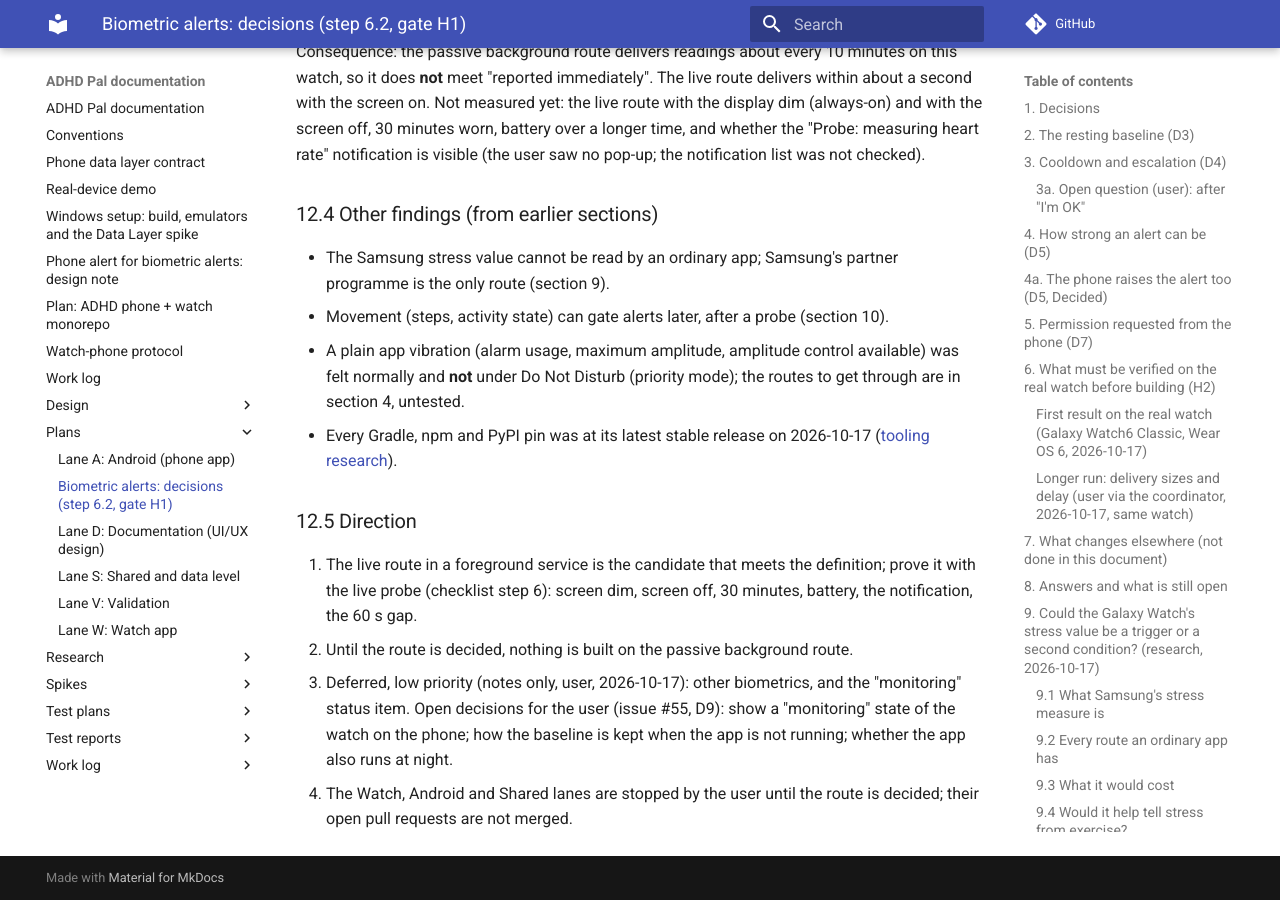
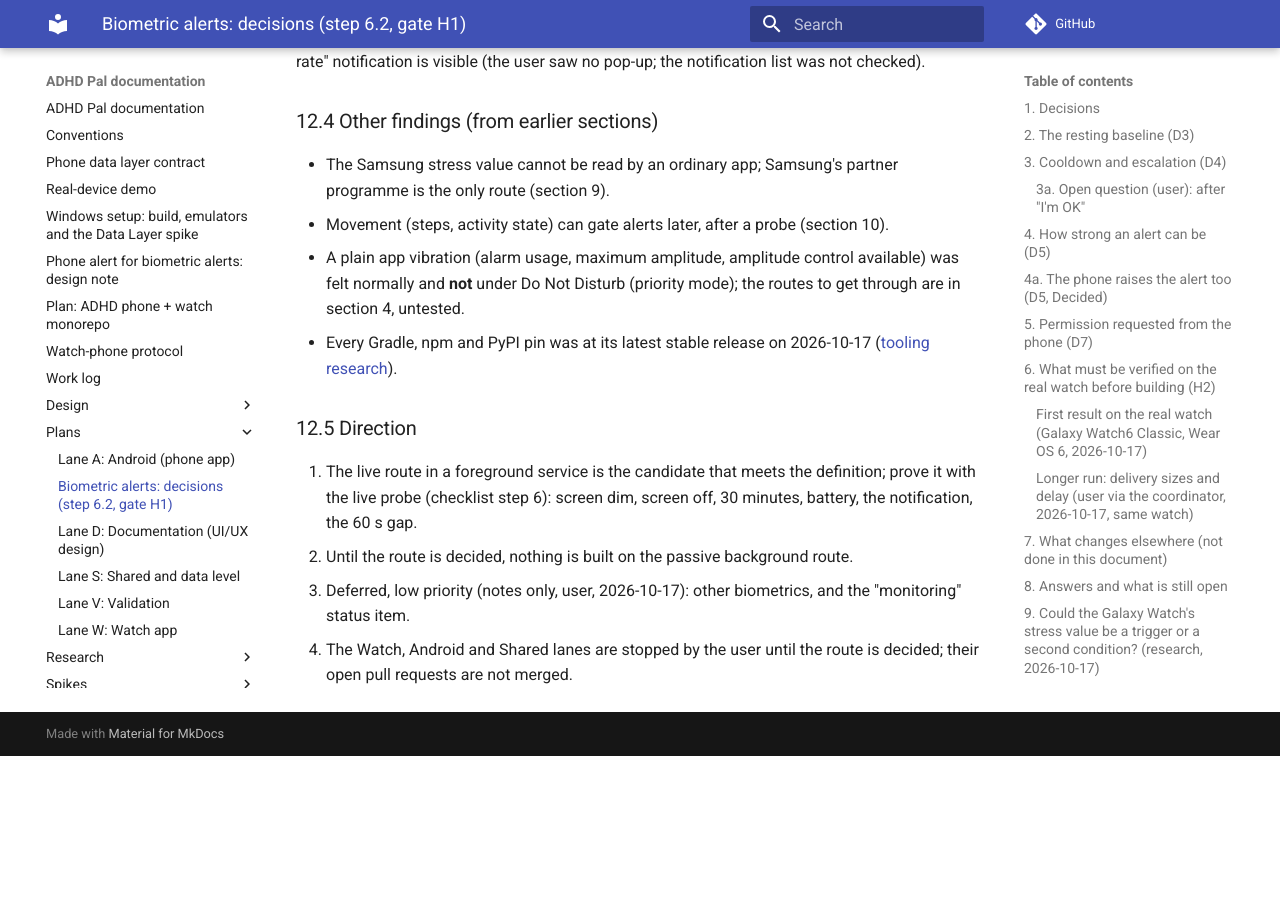
Before and after one commit to shlomoa/my-adhd-pal, an MkDocs documentation site: the page built from docs/plans/biometrics.md, in a window 1280 px wide and 900 px high, scrolled down 24313 px. Built offline with MkDocs 1.6.1 and Material for MkDocs 9.7.7, drawn with Linux system fonts in a browser that asks for light colours; comment, search, counter and statistics services are not loaded; after the commit the page ends 25069 px from its top, so only the background shows below that; some of the changed text lies outside the part shown.

Commit message:
Biometrics: remove coordinator proposals listed as open user decisions
Co-Authored-By: Claude Sonnet 5.5 <noreply@anthropic.com>
Claude-Session: https://claude.ai/code/session_0119eKBQkFDJwYDfwmtTQrjB

```diff
--- a/docs/plans/biometrics.md
+++ b/docs/plans/biometrics.md
@@ -553,9 +553,7 @@ states, or the exact behaviour per state is recorded; the service survives 30 mi
 
 ### 11.6 What I need from the user
 
-1. Confirm the proposal of 11.2 (the "monitoring" state shown on the phone) and of 11.3 (option c for the baseline), or choose another option.
-2. Run the 30-minute probe of 11.5 when its code is merged.
-3. State whether the app should also run at night.
+1. Run the 30-minute probe of 11.5 when its code is merged.
 
 ## 12. Findings and direction so far (2026-10-17)
 
@@ -606,6 +604,5 @@ and whether the "Probe: measuring heart rate" notification is visible (the user
 1. The live route in a foreground service is the candidate that meets the definition; prove it with the live probe (checklist step 6): screen dim, screen off, 30 minutes, battery,
    the notification, the 60 s gap.
 2. Until the route is decided, nothing is built on the passive background route.
-3. Deferred, low priority (notes only, user, 2026-10-17): other biometrics, and the "monitoring" status item. Open decisions for the user (issue #55, D9): show a "monitoring" state of the watch on the phone; how the baseline is kept when the app is not running; whether the app also
-   runs at night.
+3. Deferred, low priority (notes only, user, 2026-10-17): other biometrics, and the "monitoring" status item.
 4. The Watch, Android and Shared lanes are stopped by the user until the route is decided; their open pull requests are not merged.
```
